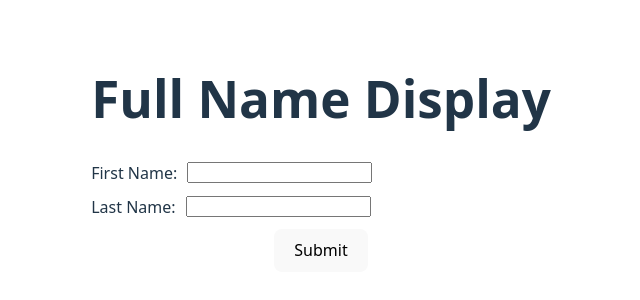
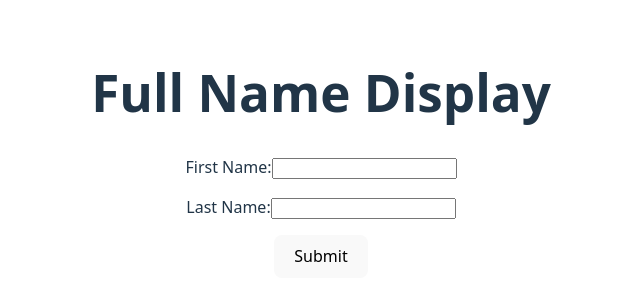
Before and after one commit to akhtarzaheen/xdisplay, a React (Vite) app: page / in a window 1280 px wide. Shown: the part 238-538 px from the top of the page, without its empty margins (319-959 px from the left). Built offline with nearby package versions, Linux system fonts and the light colour scheme.

Commit message:
xdisplay removed div1

```diff
--- a/src/App.jsx
+++ b/src/App.jsx
@@ -31,19 +31,17 @@ function App() {
     <>
      <h1>Full Name Display</h1>
     <form onSubmit={handleSubmit}>
-      <span style={{ display: 'flex', alignItems: 'center',gap:"10px",marginBottom:"10px" }}>
-        <span>First Name:</span>
-        <input onChange={handleFirstNameChange} value={firstName} type="text" required/>
-      </span>
-      <span style={{ display: 'flex', alignItems: 'center',gap:"10px",marginBottom:"10px" }}>
-        <span>Last Name:</span>
-        <input onChange={handleLastNameChange} value={lastName} type="text" required/>
-      </span>
+      <p>
+      <label for="firstName">First Name:</label>
+        <input type="text"onChange={handleFirstNameChange} value={firstName} name="firstName" required/>
+        </p>
+        <p>
+        <label for="lastName">Last Name:</label>
+        <input onChange={handleLastNameChange} value={lastName} type="text" name="lastName" required/>
+        </p>
       <button type="submit">Submit</button>
     </form>
-    <div>
        <p>{text}</p>
-    </div>
     </>
   )
 }
```
